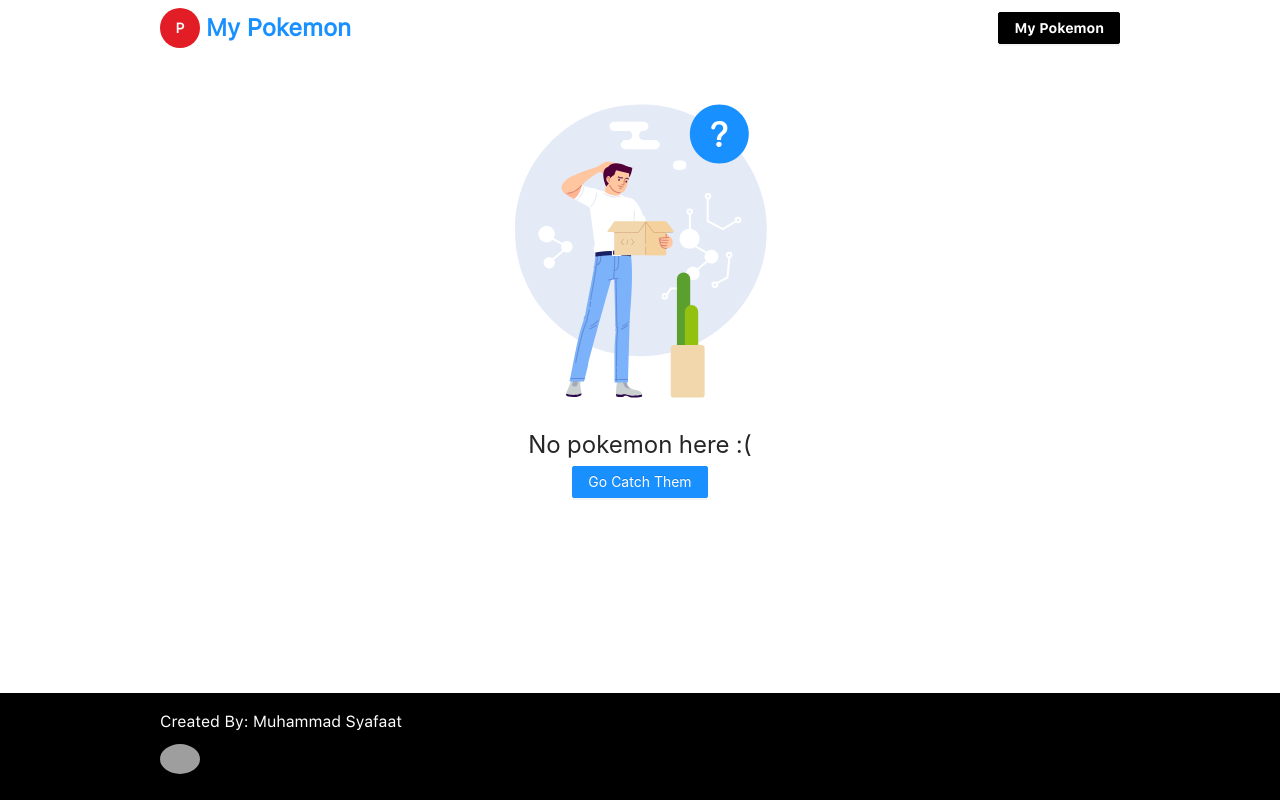
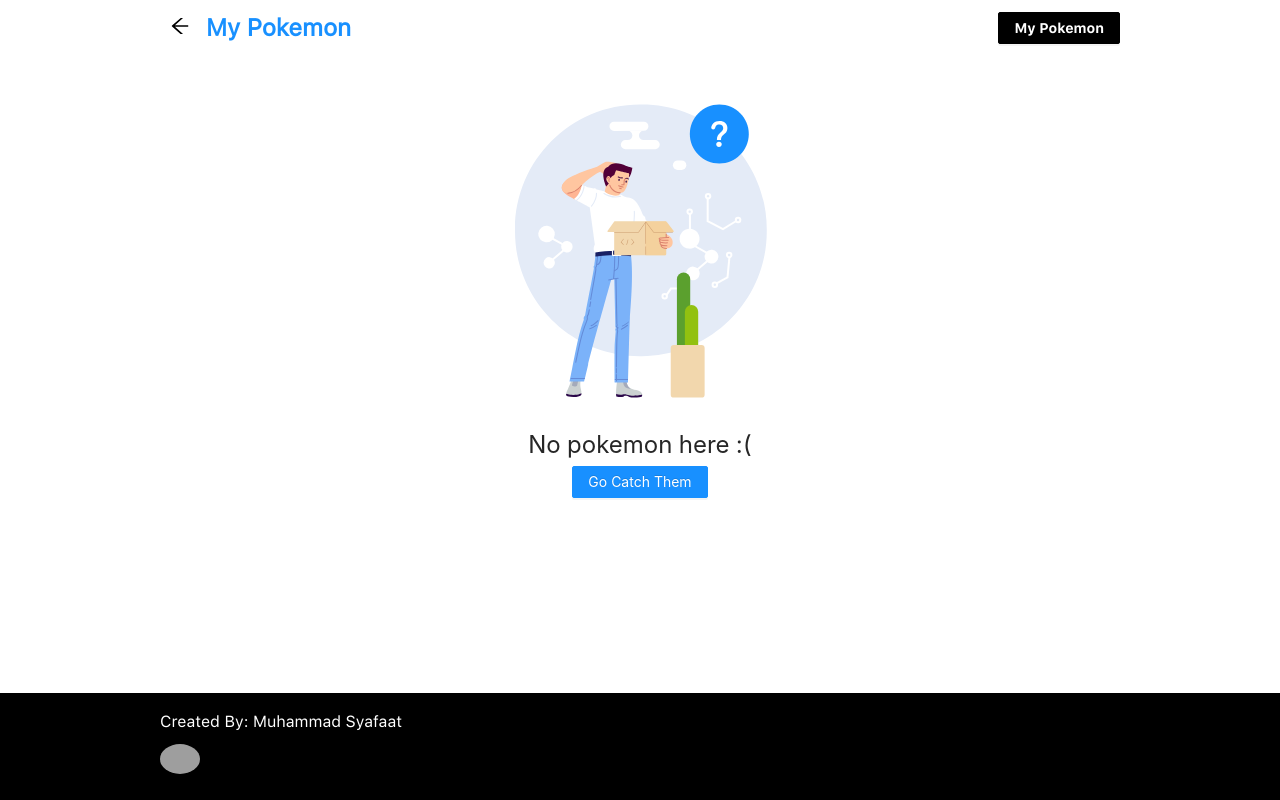
Before and after one commit to ahmmadmaliki/my-pokemon, a Next.js app: page /my-pokemon in a window 1280 px wide. Built offline with nearby package versions, Linux system fonts and the light colour scheme; grey boxes are pictures that could not be loaded; a web font is replaced by a local one.

Commit message:
feat: animating back button

```diff
--- a/src/layouts/containers/Public/Header/Header.tsx
+++ b/src/layouts/containers/Public/Header/Header.tsx
@@ -8,6 +8,9 @@
 import useValueBreakpoint from 'hooks/useValueBreakpoint'
 import HamburgerButton from 'components/HamburgerButton/HamburgerButton'
 import { css } from '@emotion/react'
+import { useTransition, animated } from 'react-spring'
+import { useRouter } from 'next/router'
+import ArrowLeftOutlined from '@ant-design/icons/ArrowLeftOutlined'
 
 export type HeaderProps = {
   title: string
@@ -62,6 +65,20 @@
 
 function Header(props: HeaderProps) {
   const { title, ...restProps } = props
+  const { asPath } = useRouter()
+  const isShowBack = asPath !== '/'
+
+  const transitions = useTransition(isShowBack, null, {
+    from: {
+      position: 'absolute',
+      top: 0,
+      left: 0,
+      opacity: 0,
+      transform: 'translate3d(100%,0,0)',
+    },
+    enter: { opacity: 1, transform: 'translate3d(0%,0,0)' },
+    leave: { opacity: 0, transform: 'translate3d(-50%,0,0)' },
+  })
 
   const { storagePokemon } = useContext(ContextContainer)
   const { value: isExtraSmall } = useValueBreakpoint({
@@ -113,15 +130,29 @@
         <Link href={'/'}>
           <a className={'reset-a'}>
             <Row wrap={false}>
-              <Col style={{ alignSelf: 'center' }}>
+              <Col style={{ alignSelf: 'center', width: 40, height: 40 }}>
+                {transitions.map(({ item: isShowBack, props }) => {
+                  return (
+                    <animated.div style={props}>
                       <Avatar
                         style={{
-                    backgroundColor: '#e21d26',
+                          backgroundColor: isShowBack
+                            ? 'transparent'
+                            : '#e21d26',
                         }}
                         size={'large'}
                       >
+                        {isShowBack ? (
+                          <ArrowLeftOutlined
+                            style={{ color: 'black', fontSize: 20 }}
+                          />
+                        ) : (
                           <Text bold>P</Text>
+                        )}
                       </Avatar>
+                    </animated.div>
+                  )
+                })}
               </Col>
               <Col>
                 <Title noMargin style={{ padding: 6 }}>
```
Lines whose indentation alone changed are shown as unchanged.
